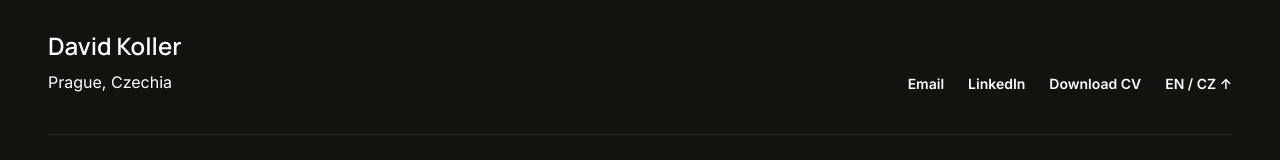
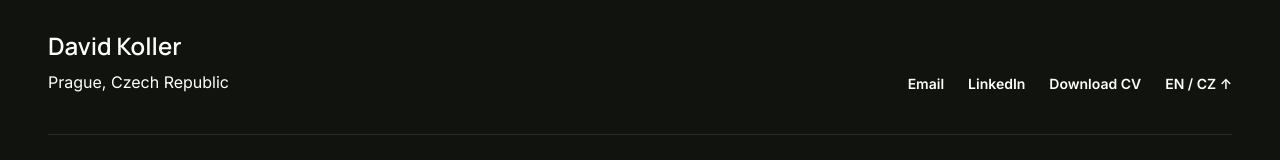
Before and after one commit to davidkoller-stack/david-koller-portfolio, a React (Vite) app: page / in a window 1280 px wide. Shown: the part 10845-11005 px from the top of the page. Built offline with nearby package versions, Linux system fonts and the light colour scheme.

Commit message:
Update en.ts

```diff
--- a/src/content/en.ts
+++ b/src/content/en.ts
@@ -295,7 +295,7 @@ export const en: PortfolioContent = {
     linkedinCta: "Open LinkedIn",
   },
   footer: {
-    location: "Prague, Czechia",
+    location: "Prague, Czech Republic",
     email: "Email",
     linkedin: "LinkedIn",
     cv: "Download CV",
```
